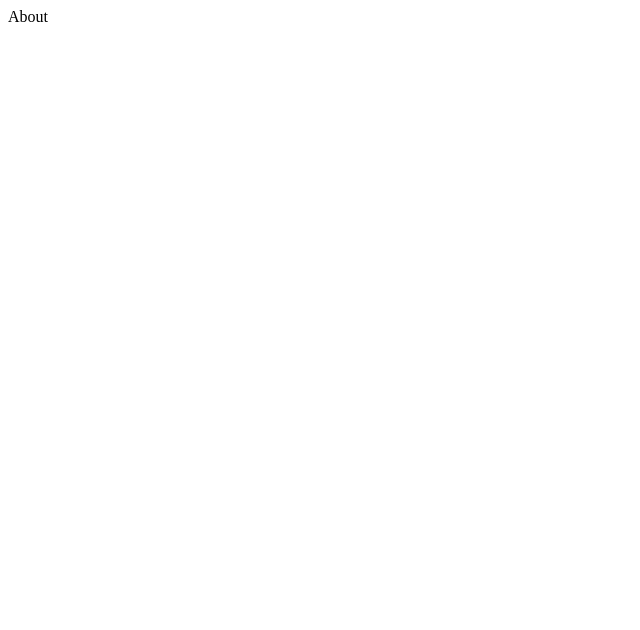
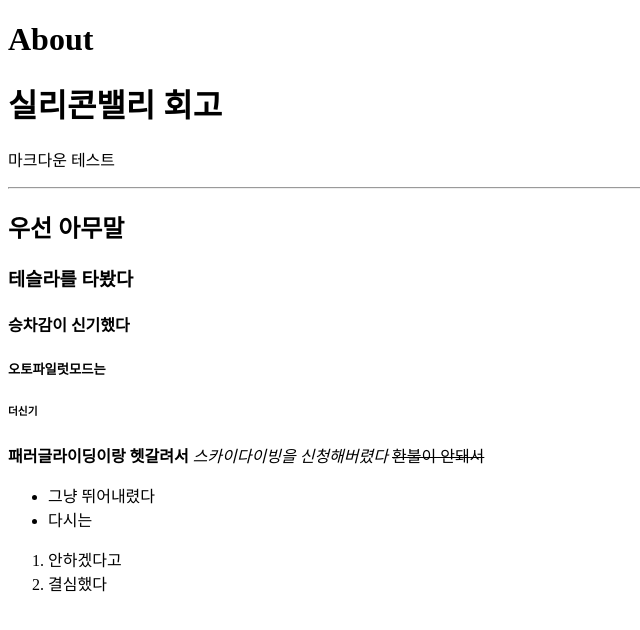
Before and after one commit to CodeSoom/hello-silicon-valley-naraekn, a React app: page /about in a window 1280 px wide. Shown: the top 630 px of the page, without its empty margins (0-640 px from the left). Built offline with nearby package versions, Linux system fonts and the light colour scheme.

Commit message:
AboutPage with Markdown

```diff
--- a/package.json
+++ b/package.json
@@ -49,6 +49,7 @@
     "@reduxjs/toolkit": "^1.4.0",
     "react": "^16.13.1",
     "react-dom": "^16.13.1",
+    "react-markdown": "^4.3.1",
     "react-redux": "^7.2.1",
     "react-router-dom": "^5.2.0",
     "redux": "^4.0.5"
--- /dev/null
+++ b/src/data/retrospective.js
@@ -0,0 +1,23 @@
+const retrospective = `
+  # 실리콘밸리 회고
+
+  마크다운 테스트
+  ------
+
+  ## 우선 아무말
+  ### 테슬라를 타봤다
+  #### 승차감이 신기했다
+  ##### 오토파일럿모드는
+  ###### 더신기
+
+  **패러글라이딩이랑 헷갈려서**
+  *스카이다이빙을 신청해버렸다*
+  ~~환불이 안돼서~~
+
+  * 그냥 뛰어내렸다
+  * 다시는
+  1. 안하겠다고
+  2. 결심했다
+`;
+
+export default retrospective;
--- a/src/pages/AboutPage.jsx
+++ b/src/pages/AboutPage.jsx
@@ -1,9 +1,16 @@
 import React from 'react';
+
+import ReactMarkdown from 'react-markdown';
+
+import retrospective from '../data/retrospective';
 
 export default function AboutPage() {
   return (
-    <div>
-      About
-    </div>
+    <>
+      <h1>About</h1>
+      <div>
+        <ReactMarkdown source={retrospective} />
+      </div>
+    </>
   );
 }
```
Also changed, not shown: 1 other file (tests, documents, lock files or other folders).
